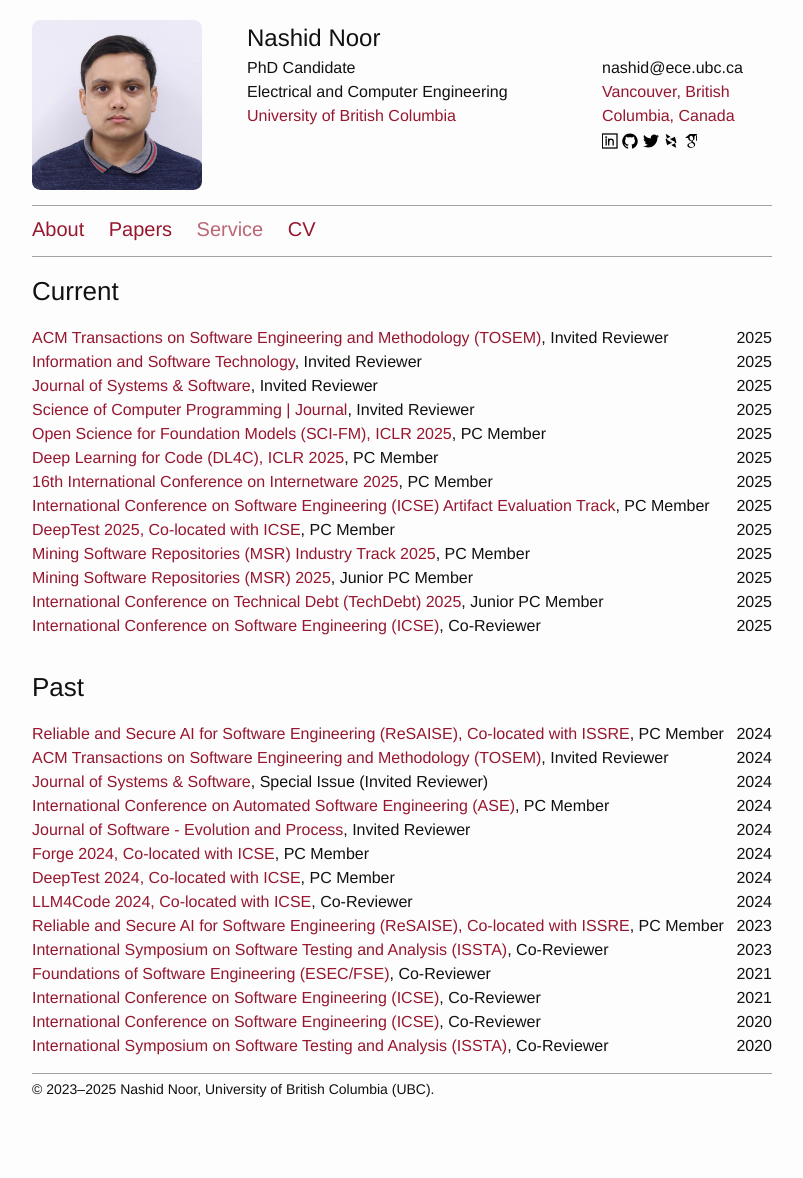
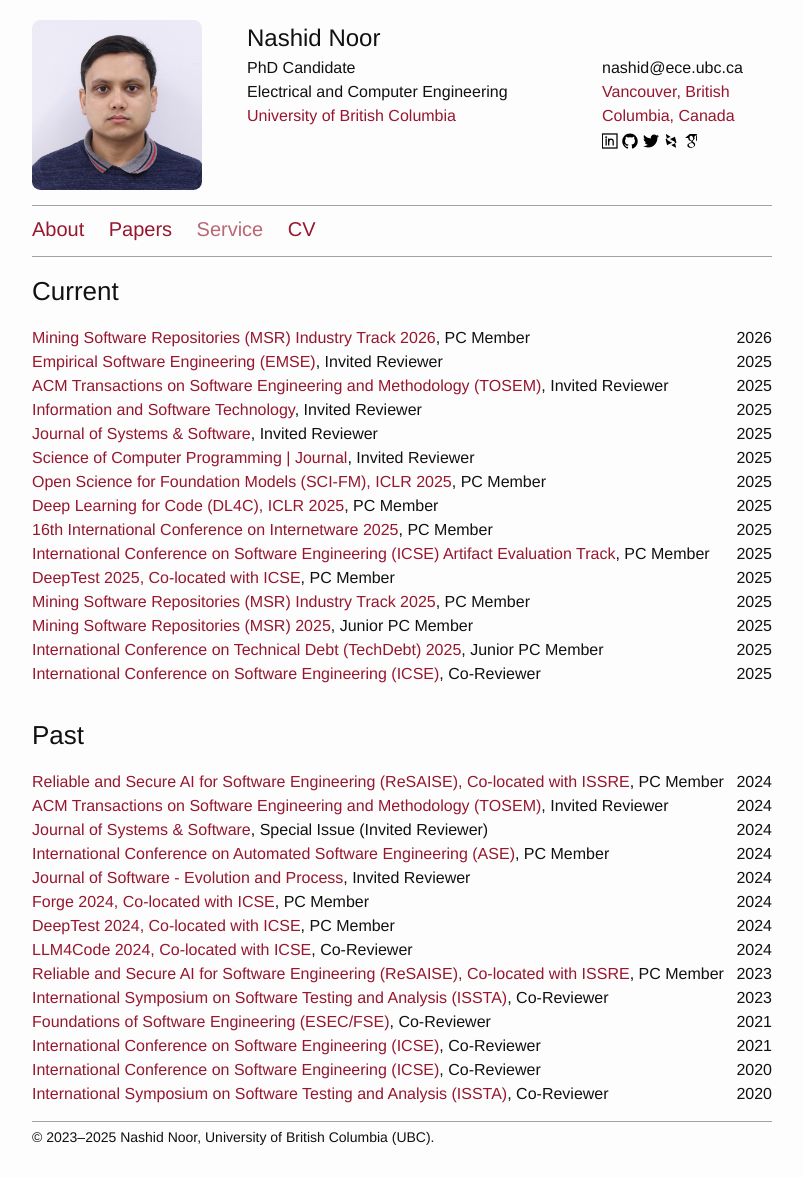
Before and after one commit to nashid/nashid.github.io, a Jekyll site: the page built from nav/service.md, in a window 1280 px wide. Shown: the whole page, without its empty margins (238-1041 px from the left). Built offline with Jekyll 4.4.1, drawn with Linux system fonts in a browser that asks for light colours; before the commit the page ends 1130 px from its top, so only the background shows below that.

Commit message:
add emse and msr service - 2025/2026

```diff
--- a/_data/services.yml
+++ b/_data/services.yml
@@ -1,4 +1,15 @@
+# 2026
+- name: Mining Software Repositories (MSR) Industry Track 2026
+  role: PC Member
+  year: 2026
+  website: https://2026.msrconf.org/track/msr-2026-industry-track
+
 # 2025
+- name:  Empirical Software Engineering (EMSE)
+  role: Invited Reviewer
+  year: 2025
+  website: https://link.springer.com/journal/10664
+
 - name:  ACM Transactions on Software Engineering and Methodology (TOSEM)
   role: Invited Reviewer
   year: 2025
```
